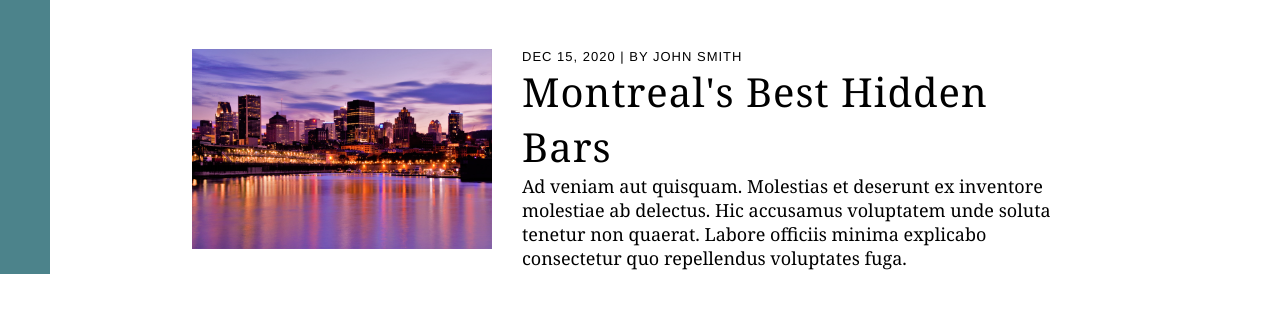
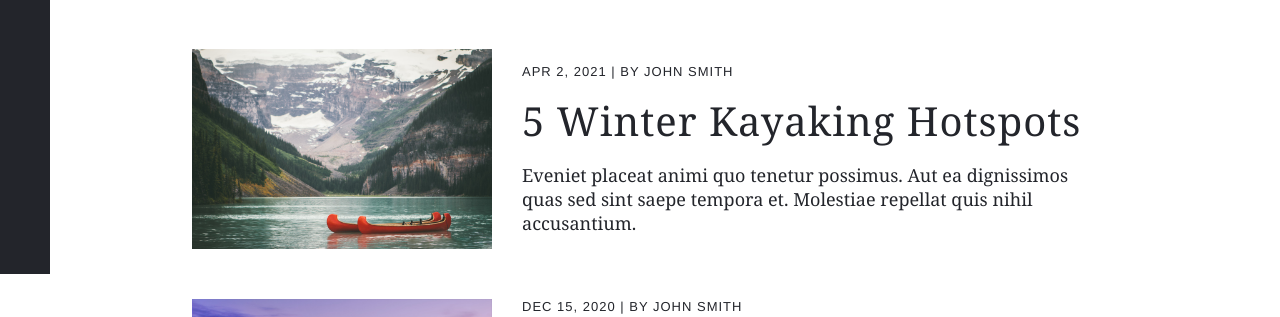
Before and after one commit to CanRaffs89/flask-blog, a Flask app: page / in a window 1280 px wide. Shown: the part 526-843 px from the top of the page. Run offline with Flask 2, Linux system fonts and the light colour scheme; data comes from the database, SQL or seed files in the repository.

Commit message:
Ordered index page posts by date; changed navbar and text color; added some accessibility text to navlinks

```diff
--- a/app.py
+++ b/app.py
@@ -31,13 +31,11 @@ class NewPostForm(FlaskForm):
     image_text = StringField("Image Description", validators=[DataRequired()])
     submit = SubmitField("Submit")
 
-all_posts = Post.query.all()
-
 today = datetime.date.today().strftime("%b %d, %Y")
 
 @app.route("/")
 def home():
-    all_posts = Post.query.all()
+    all_posts = Post.query.order_by(Post.date_created).all()
     return render_template("index.html", posts=all_posts)
 
 @app.route("/post/<int:post_id>")
--- a/static/css/main.css
+++ b/static/css/main.css
@@ -12,6 +12,9 @@ body {
 
 a {
   text-decoration: none; }
+
+h1, p, h3 {
+  color: #23252b; }
 
 h1, p {
   font-family: Georgia, 'Times New Roman', Times, serif;
@@ -29,7 +32,7 @@ h3 {
   width: 100%; }
 
 .footer-menu {
-  background: #4C838B;
+  background: #23252b;
   display: flex;
   align-items: center;
   justify-content: space-evenly;
@@ -79,8 +82,7 @@ main {
       flex-direction: column;
       justify-content: space-evenly; }
       main .blog-post .blog-post-text h3, main .blog-post .blog-post-text h1, main .blog-post .blog-post-text p {
-        margin: 0;
-        color: #000; }
+        margin: 0; }
       main .blog-post .blog-post-text h1 {
         font-size: 2.5rem;
         letter-spacing: 0.0625rem; }
--- a/static/scss/_main-blog.scss
+++ b/static/scss/_main-blog.scss
@@ -21,7 +21,6 @@ main {
 
             h3, h1, p {
                 margin: 0;
-                color: #000;
             }
 
             h1 {
--- a/static/scss/main.scss
+++ b/static/scss/main.scss
@@ -1,4 +1,4 @@
-$primary-color: #4C838B;
+$primary-color: #23252b;
 
 :root {
     font-size: 16px;
@@ -17,6 +17,10 @@ body {
 
 a {
     text-decoration: none;
+}
+
+h1, p, h3 {
+    color: $primary-color;
 }
 
 h1, p {
--- a/templates/navbar.html
+++ b/templates/navbar.html
@@ -1,5 +1,5 @@
 <nav class="footer-menu">
-    <a class="menu-icon" id="home" href="{{url_for('home')}}"></a>
-    <a class="menu-icon" id="new-post" href="{{url_for('add_post')}}"></a>
-    <a class="menu-icon" id="account" href="{{url_for('login')}}"></a>
+    <a aria-label="home" class="menu-icon" id="home" href="{{url_for('home')}}"></a>
+    <a aria-label="new post" class="menu-icon" id="new-post" href="{{url_for('add_post')}}"></a>
+    <a aria-label="user account" class="menu-icon" id="account" href="{{url_for('login')}}"></a>
 </nav>
```
Also changed, not shown: 1 other file.
